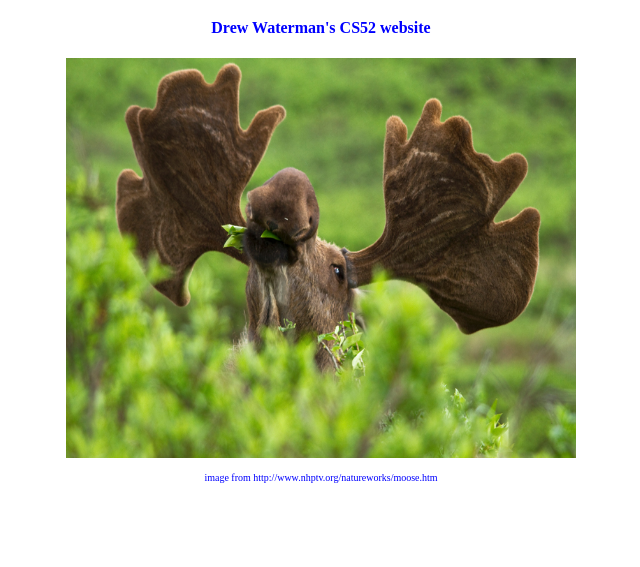
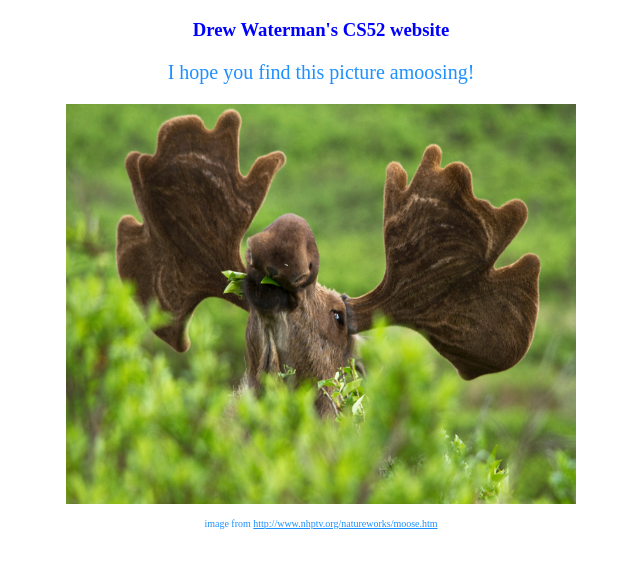
Before and after one commit to watermandrew/dwat.me, a plain HTML site: page index.html in a window 1280 px wide. Shown: the part 61-628 px from the top of the page, without its empty margins (319-959 px from the left). Drawn offline with Linux system fonts and the light colour scheme.

Commit message:
simple changes

```diff
--- a/index.html
+++ b/index.html
@@ -10,13 +10,20 @@
         Welcome!
       </h1>
 
-      <h4 class="ex">
+      <h3 class="ex">
         Drew Waterman's CS52 website
-      </h4>
+      </h3>
 
-      <div id="moosepic" align="center">
-        <img src="sneaky_moose.jpg" height=400 width=510>
-        <p class="caption"> image from http://www.nhptv.org/natureworks/moose.htm </p>
-      </div>
+      <body>
+        <p class="amoosing"> I hope you find this picture amoosing! </p>
+
+        <div id="moosepic" align="center">
+          <img src="sneaky_moose.jpg" height=400 width=510>
+          <p class="caption">
+            image from
+            <a href="http://www.nhptv.org/natureworks/moose.htm" class="caption">http://www.nhptv.org/natureworks/moose.htm</a>
+          </p>
+        </div>
+    </body>
 
   </html>
--- a/site.css
+++ b/site.css
@@ -4,6 +4,12 @@
 }
 
 .caption {
-  color: blue;
+  color: #1E90FF;
   font-size: 10px;
 }
+
+.amoosing {
+  font-size: 20px;
+  text-align: center;
+  color: #1E90FF;
+}
```
